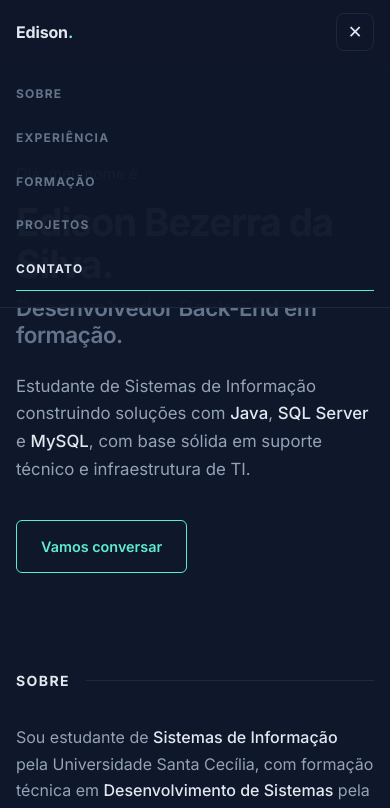
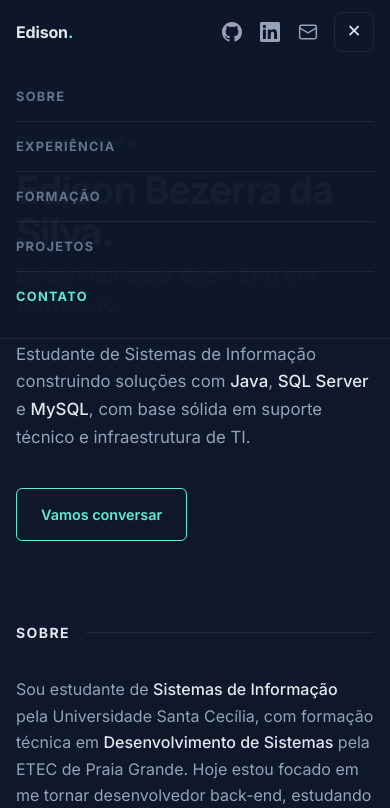
Before and after one commit to dazl-max/edison-bezerra.github.io, a plain HTML site: page index.html in a window 390 px wide. Both pictures are taken after a click on the button "Abrir menu". Shown: the top 808 px of the page. Drawn offline with Linux system fonts and the light colour scheme.

Commit message:
Update style.css

```diff
--- a/style.css
+++ b/style.css
@@ -33,10 +33,12 @@
   /* ---------- Barra superior ---------- */
   .topbar {
     position: sticky; top: 0; z-index: 40;
-    background: rgba(15, 23, 42, .8); backdrop-filter: blur(10px);
+    background: rgba(15, 23, 42, .8);
+    -webkit-backdrop-filter: blur(10px); backdrop-filter: blur(10px);
     border-bottom: 1px solid var(--border);
   }
   .topbar .wrap { display: flex; align-items: center; justify-content: space-between; height: 64px; gap: 16px; }
+  @media (max-width: 1000px) { .nav ul { gap: 20px; } }
   .brand { color: var(--heading); font-weight: 700; letter-spacing: -.01em; white-space: nowrap; }
   .brand span { color: var(--accent); }
 
@@ -54,30 +56,39 @@
   .nav a:hover::after, .nav a.active::after { width: 100%; }
 
   .socials { display: flex; gap: 16px; list-style: none; padding: 0; margin: 0; }
-  .socials a { display: block; color: var(--text); transition: color .15s; }
+  .socials a { display: block; padding: 6px; margin: -6px; color: var(--text); transition: color .15s; }
   .socials a:hover { color: var(--heading); }
   .socials svg { width: 20px; height: 20px; display: block; }
 
   /* Menu mobile */
   .menu-btn {
     display: none; background: none; border: 1px solid var(--border); border-radius: 8px;
-    color: var(--heading); width: 38px; height: 38px; cursor: pointer; font-size: 1.1rem;
+    color: var(--heading); width: 40px; height: 40px; cursor: pointer; font-size: 1.1rem;
+    flex-shrink: 0; line-height: 1;
   }
-  @media (max-width: 760px) {
+  /* Celular e tablet em pé: menu vira dropdown */
+  @media (max-width: 860px) {
     .menu-btn { display: block; }
-    .topbar .socials { display: none; }
+    .topbar .socials { margin-left: auto; gap: 18px; }
     .nav {
       position: absolute; top: 64px; left: 0; right: 0;
       background: rgba(15, 23, 42, .97); border-bottom: 1px solid var(--border);
       display: none;
     }
     .nav.open { display: block; }
-    .nav ul { flex-direction: column; gap: 0; padding: 8px 16px 16px; }
-    .nav a { padding: 12px 0; }
+    .nav ul { flex-direction: column; gap: 0; padding: 8px 16px 16px; max-width: 820px; margin: 0 auto; }
+    .nav a { padding: 14px 0; font-size: .8rem; border-bottom: 1px solid var(--border); }
+    .nav li:last-child a { border-bottom: 0; }
+    .nav a::after { display: none; }
+    .nav a.active { color: var(--accent); }
   }
+  /* Telas muito estreitas: esconde os ícones da barra (eles estão no Contato) */
+  @media (max-width: 340px) { .topbar .socials { display: none; } }
 
   /* ---------- Hero ---------- */
-  .hero { padding: 96px 0 72px; }
+  .hero { padding: 64px 0 56px; }
+  @media (min-width: 480px) { .hero { padding: 96px 0 72px; } }
+  .hero h1, .hero h2, #contato h3 { overflow-wrap: break-word; }
   @media (min-width: 768px) { .hero { padding: 140px 0 112px; } }
   .hero .hi { color: var(--accent); font-size: .95rem; font-weight: 500; margin: 0 0 16px; }
   .hero h1 {
@@ -99,7 +110,8 @@
   .cta:hover { background: var(--accent-bg); }
 
   /* ---------- Seções ---------- */
-  section { padding: 24px 0 72px; scroll-margin-top: 72px; }
+  section { padding: 24px 0 64px; scroll-margin-top: 72px; }
+  .list > li:last-child { margin-bottom: 32px; }
   @media (min-width: 768px) { section { padding-bottom: 112px; } }
   .section-title {
     display: flex; align-items: center; gap: 16px; margin: 0 0 32px;
@@ -134,7 +146,7 @@
   @media (min-width: 640px) { .item .body { grid-column: span 6; } }
   .item h3 { margin: 0; font-size: 1rem; font-weight: 500; line-height: 1.35; color: var(--heading); }
   .item h3 .sub { display: block; color: var(--dim); font-weight: 400; }
-  .item:hover h3 .title { color: var(--accent); }
+  @media (hover: hover) { .item:hover h3 .title { color: var(--accent); } }
   .item p { margin: 8px 0 0; font-size: .875rem; line-height: 1.6; }
   .item ul.points { margin: 8px 0 0; padding-left: 18px; font-size: .875rem; }
   .item ul.points li { margin: 2px 0; }
@@ -162,7 +174,8 @@
 }
 
   .item:hover .proj-thumb { border-color: rgba(226,232,240,.3); }
-  @media (min-width: 640px) { .proj-thumb { grid-column: span 2; order: 1; margin-top: 4px; } .proj .body { order: 2; } }
+  .proj-thumb { max-width: 320px; margin-top: 8px; }
+  @media (min-width: 640px) { .proj-thumb { grid-column: span 2; order: 1; margin-top: 4px; max-width: none; } .proj .body { order: 2; } }
 
   .arrow { display: inline-block; margin-left: 4px; transition: transform .15s; font-size: .9em; }
   .item:hover .arrow, .more-link:hover .arrow { transform: translate(3px, -3px); }
```
